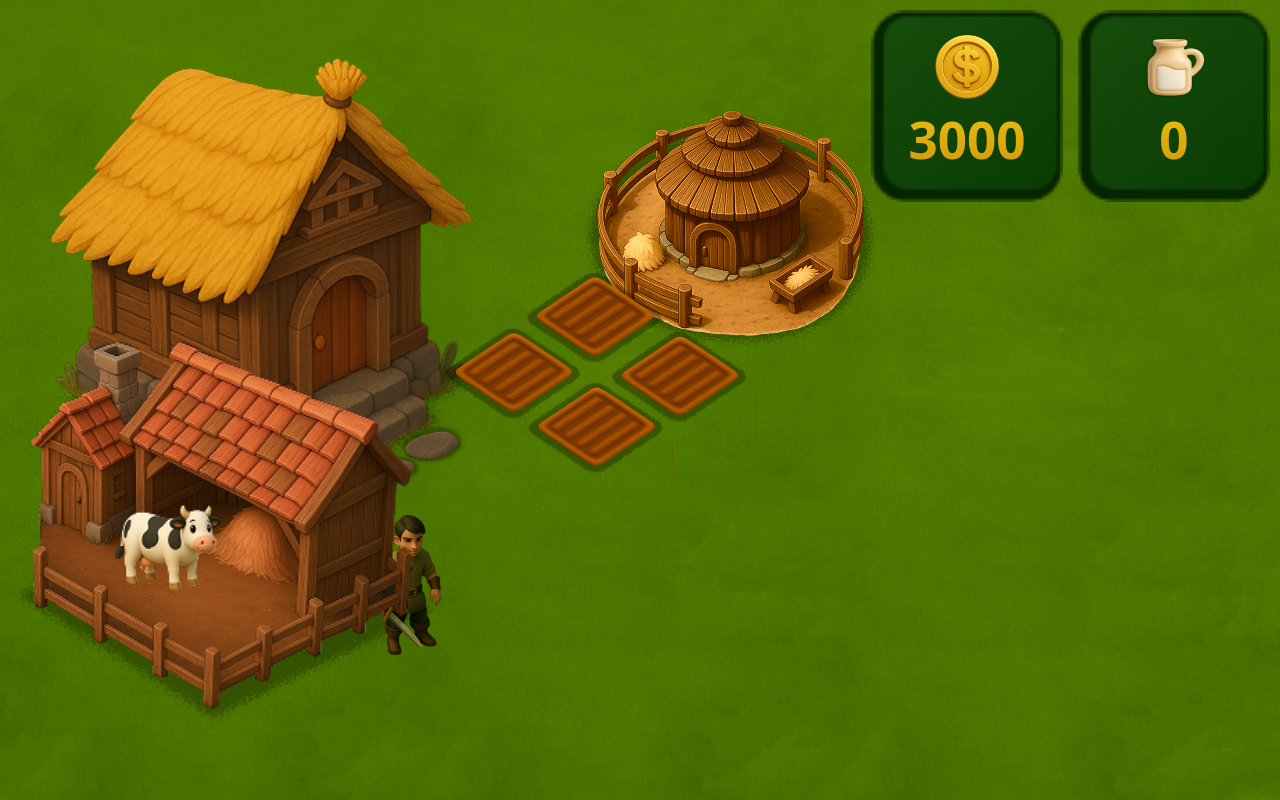
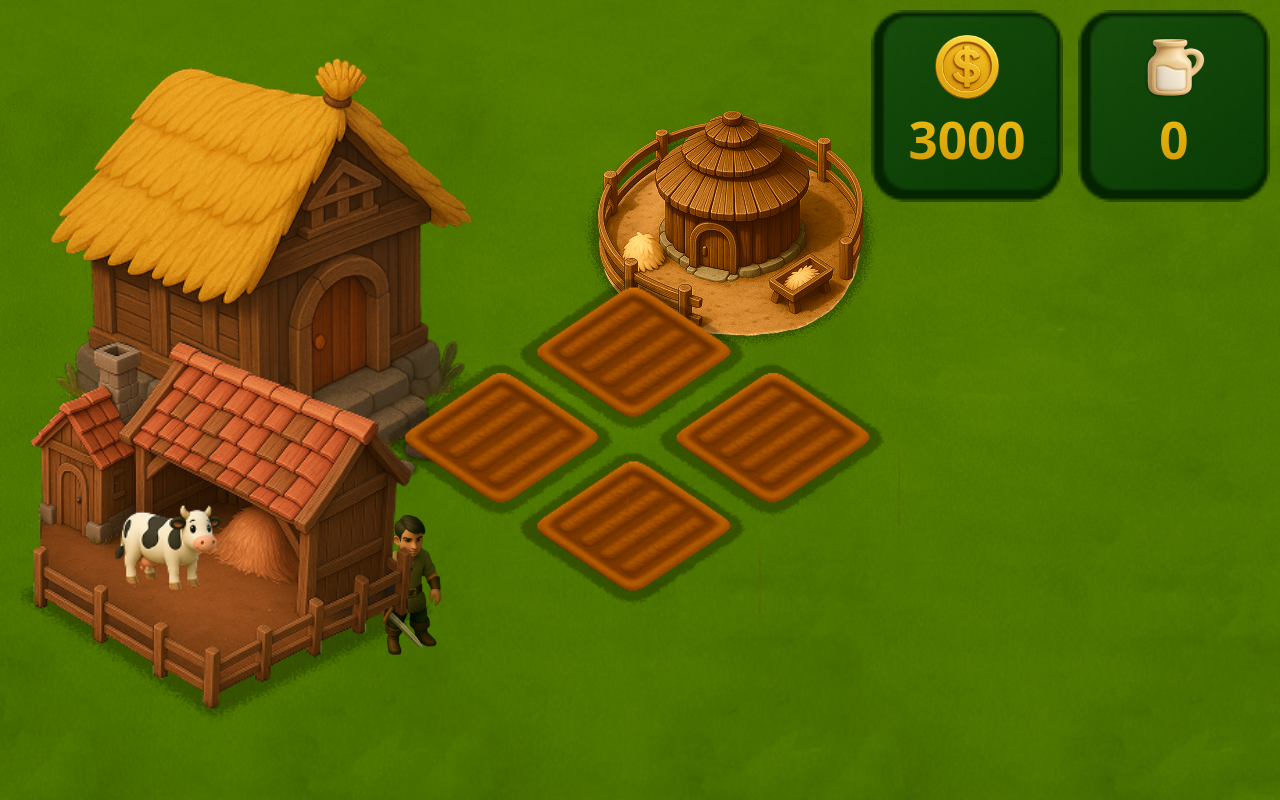
Before and after one commit to Wind711dev/chain-kingdom, a React (Vite) app: page / in a window 1280 px wide. Built offline with nearby package versions, Linux system fonts and the light colour scheme; a web font is replaced by a local one; what @telegram-apps/sdk-react would draw is missing.

Commit message:
commit-plant

```diff
--- a/src/components/FarmGrid/styles.scss
+++ b/src/components/FarmGrid/styles.scss
@@ -2,11 +2,11 @@
   width: 20vw;
   height: 20vw;
   position: absolute;
-  top: 35vh;
-  left: 35vw;
+  top: 32vh;
+  left: 37vw;
   transform: rotate(45deg);
   .tile {
-    width: 60%;
+    width: 100%;
     // height: 50%;
     position: absolute;
     display: flex;
@@ -21,10 +21,10 @@
     .plant {
       position: absolute;
       z-index: 3;
-      width: 50%;
+      width: 80%;
       transform: rotate(-45deg);
-      top: 15%;
-      left: 22%;
+      top: -10%;
+      left: 0%;
     }
   }
 
@@ -33,15 +33,15 @@
     left: 0;
   }
   .tile:nth-child(2) {
-    top: -7%;
-    right: 0;
+    top: -15%;
+    left: 62%;
   }
   .tile:nth-child(3) {
-    top: 30%;
-    left: 31%;
+    top: 48%;
+    left: 48%;
   }
   .tile:nth-child(4) {
-    top: 38%;
-    left: -7%;
+    top: 60%;
+    left: -13%;
   }
 }
```
